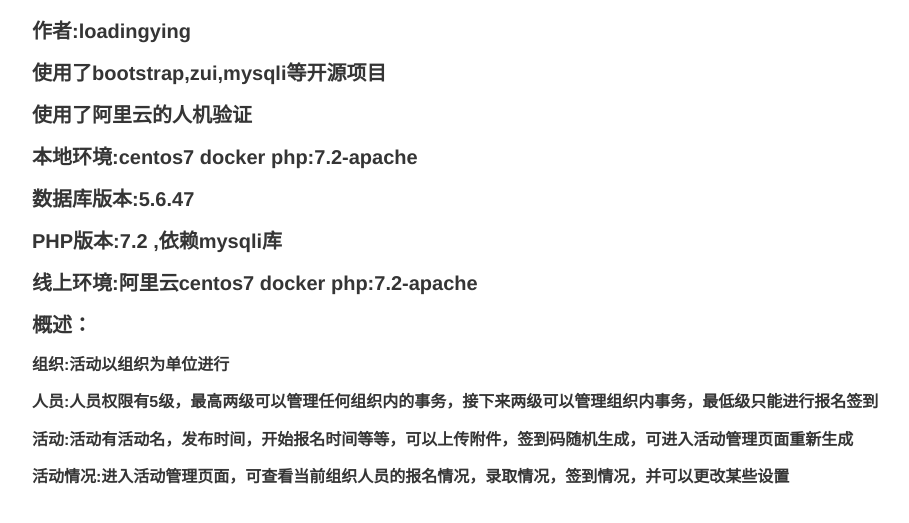
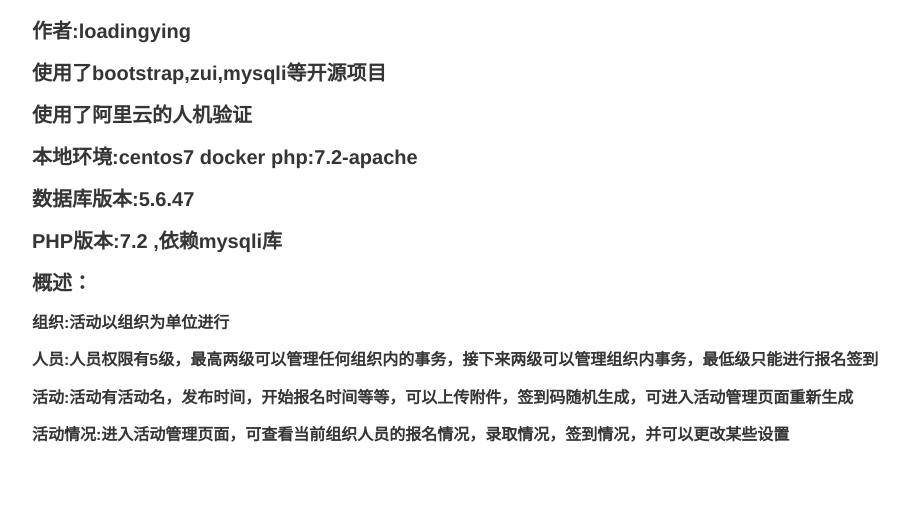
Before and after one commit to loadingying/php-, a PHP site: page /admin/about.php in a window 1280 px wide. Shown: the part 49-572 px from the top of the page, without its empty margins (38-947 px from the left). Run offline with PHP 8.4, Linux system fonts and the light colour scheme.

Commit message:
Update about.php

```diff
--- a/admin/about.php
+++ b/admin/about.php
@@ -7,8 +7,7 @@
   <link rel="stylesheet" href="../style/css/zui.css">
   <title>关于本项目</title>
 </head>
-<body><main class="container"><article id="0c65fe28-2b64-4225-9547-537b77169159" class="page sans"><header><h1 class="page-title">PHP活动管理系统</h1></header><div class="page-body"><h2 id="d2bf8a1c-9b33-4ed1-8262-81eb458f5078" class="">作者:loadingying</h2><h2 id="cae54882-1212-47dd-9a1d-9d712f31a66b" class="">使用了bootstrap,zui,mysqli等开源项目</h2><h2 id="97f4b04a-fcba-4893-afc6-35d7a3f193a9" class="">使用了阿里云的人机验证</h2><h2 id="2f67a3f1-dd6a-4ab3-b1bc-d43d123be1cf" class="">本地环境:centos7 docker php:7.2-apache</h2><h2 id="e50d4c86-3b9b-4601-879d-8726b56ea609" class="">数据库版本:5.6.47</h2><h2 id="fe31d8b0-a40a-4e3c-b355-835bcb568f99" class="">PHP版本:7.2 ,依赖mysqli库</h2><p id="db922d4b-bad7-4844-aef1-116abeb3a082" class="">
-</p><h2 id="1b177295-c545-4b03-8d6d-c4e2a540a6c6" class="">线上环境:阿里云centos7 docker php:7.2-apache</h2><p id="b62498e3-9309-4792-b0bc-a5fdeeb875a5" class="">
+<body><main class="container"><article id="0c65fe28-2b64-4225-9547-537b77169159" class="page sans"><header><h1 class="page-title">PHP活动管理系统</h1></header><div class="page-body"><h2 id="d2bf8a1c-9b33-4ed1-8262-81eb458f5078" class="">作者:loadingying</h2><h2 id="cae54882-1212-47dd-9a1d-9d712f31a66b" class="">使用了bootstrap,zui,mysqli等开源项目</h2><h2 id="97f4b04a-fcba-4893-afc6-35d7a3f193a9" class="">使用了阿里云的人机验证</h2><h2 id="2f67a3f1-dd6a-4ab3-b1bc-d43d123be1cf" class="">本地环境:centos7 docker php:7.2-apache</h2><h2 id="e50d4c86-3b9b-4601-879d-8726b56ea609" class="">数据库版本:5.6.47</h2><h2 id="fe31d8b0-a40a-4e3c-b355-835bcb568f99" class="">PHP版本:7.2 ,依赖mysqli库</h2>
 </p><h2 id="68c7ad31-e523-47b8-87db-8236888f6d25" class="">概述：</h2><h3 id="108cc71f-5968-44ac-ae06-061c8b219912" class="">组织:活动以组织为单位进行</h3><h3 id="9edfc282-6b90-4178-9fad-b16d4ff774c3" class="">人员:人员权限有5级，最高两级可以管理任何组织内的事务，接下来两级可以管理组织内事务，最低级只能进行报名签到</h3><h3 id="962003d3-fd5f-4af4-bd33-2baca1f36076" class="">活动:活动有活动名，发布时间，开始报名时间等等，可以上传附件，签到码随机生成，可进入活动管理页面重新生成</h3><h3 id="3b78f28e-b2a6-4256-98a1-2a3300168efb" class="">活动情况:进入活动管理页面，可查看当前组织人员的报名情况，录取情况，签到情况，并可以更改某些设置</h3><p id="270621dc-01d8-406c-9c79-496dd6da65d4" class="">
 </p><p id="43279cd0-3346-43f2-9545-eae3682984a9" class="">
 </p></div></article></main></body>
```
